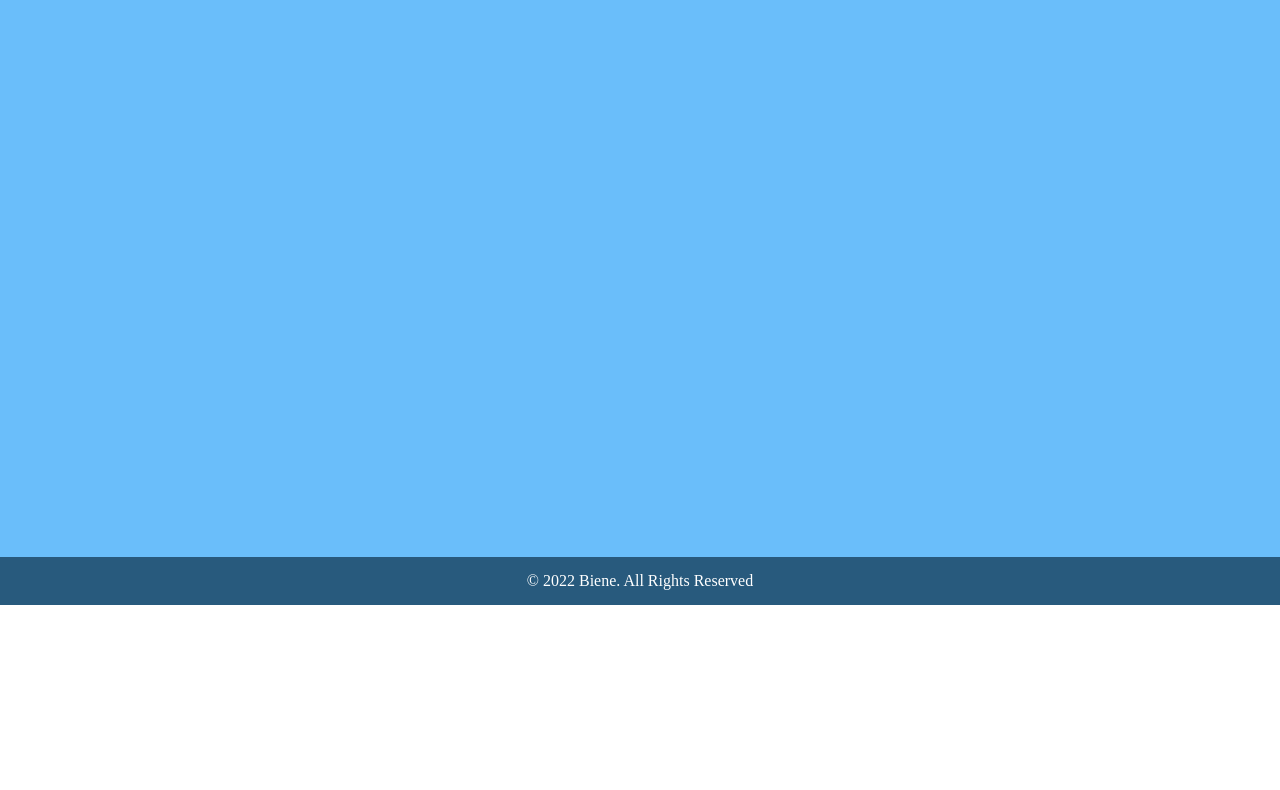
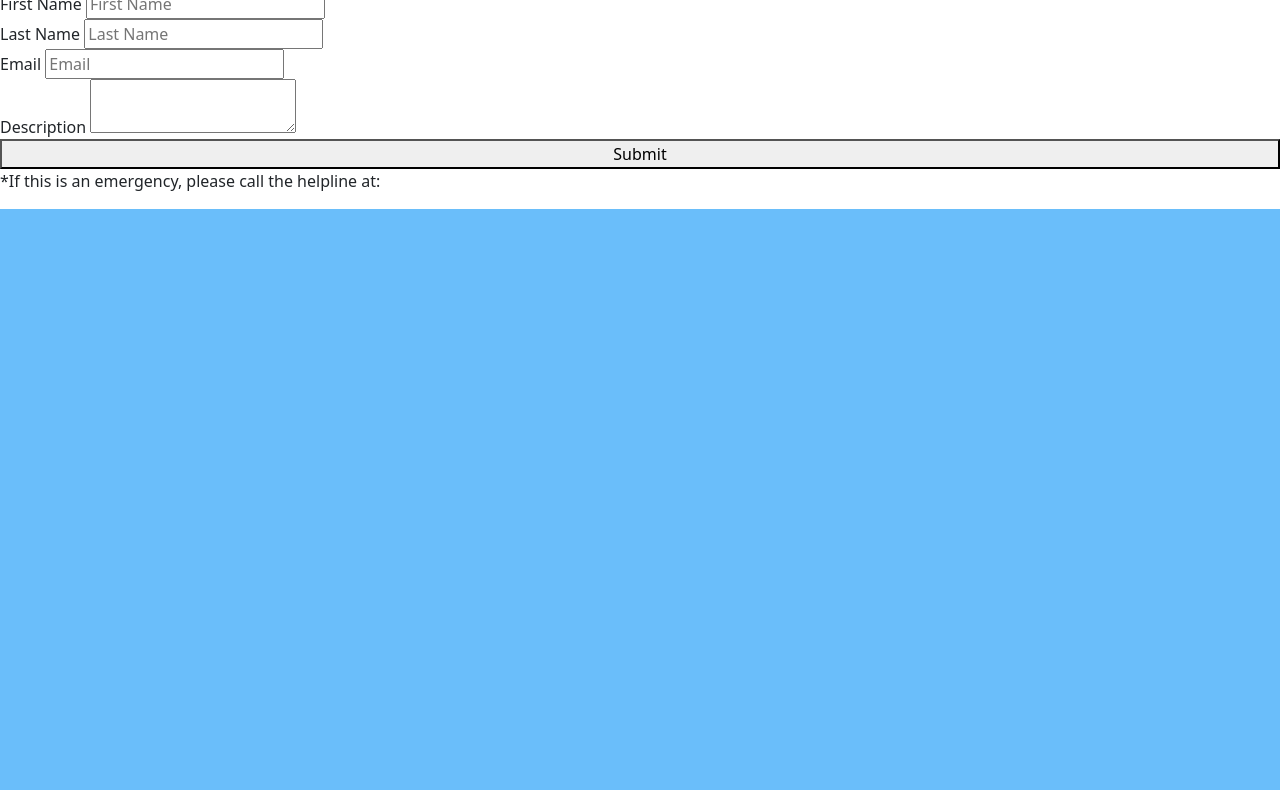
Before and after one commit to iSundhararajan/Mental-Pet, a plain HTML site: page contact.html in a window 1280 px wide. Shown: the part 115-905 px from the top of the page. Before the commit the page ends 800 px from the top, so only its background shows below. Drawn offline with nearby package versions, Linux system fonts and the light colour scheme; a web font is replaced by a local one.

Commit message:
Update contact.html

```diff
--- a/contact.html
+++ b/contact.html
@@ -36,6 +36,45 @@
                     </li>
                 </ul>
             </nav>
+
+            <main >
+        <section class="Contact">
+            <h1>Contact Us</h1>
+            <form class="form">
+              <fieldset>
+                <div class="fields-container">
+
+                  <div class="fields">
+                    <label>First Name</label>
+                    <input class="input-text" type="text" placeholder="First Name" />
+                  </div>
+
+                  <div class="fields">
+                    <label>Last Name</label>
+                    <input class="input-text" type="text" placeholder="Last Name" />
+                  </div>
+
+                  <div class="fields">
+                    <label>Email</label>
+                    <input class="input-text" type="email" placeholder="Email" />
+                  </div>
+
+                  <div class="fields">
+                    <label>Description</label>
+                    <textarea class="input-text"></textarea>
+                  </div>
+                </div>
+
+                <div class="align-right flex">
+                  <button class="button w-100" type="submit">Submit</button>
+                </div>
+              </fieldset>
+            </form>
+          </section>
+    </main>
+
+   <p>*If this is an emergency, please call the helpline at: </p>
+
             <div class="bg-image"
                 style="background-color: #6abefa;
                 height: 78vh" >
```
